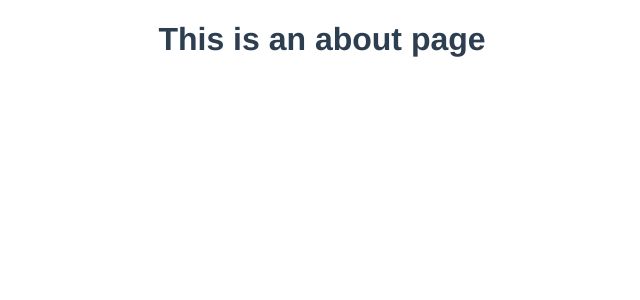
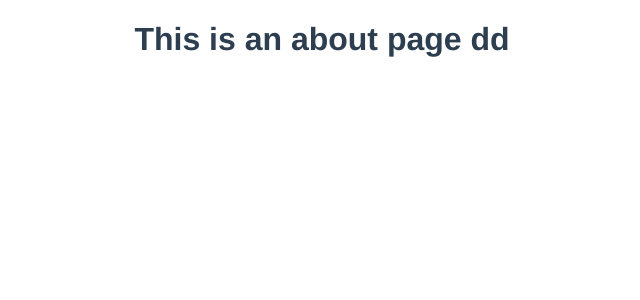
Before and after one commit to svnfox/webapp, a Vue app: page /about in a window 1280 px wide. Shown: the top 300 px of the page, without its empty margins (318-958 px from the left). Built offline with nearby package versions, Linux system fonts and the light colour scheme.

Commit message:
[test]测试提交

```diff
--- a/src/views/About.vue
+++ b/src/views/About.vue
@@ -8,7 +8,7 @@
 import { Component, Provide, Prop, Vue } from 'vue-property-decorator'
 
 export default class About extends Vue {
-  aboutText: string = 'This is an about page'
+  aboutText: string = 'This is an about page dd'
 }
 </script>
 
--- a/src/views/Home.vue
+++ b/src/views/Home.vue
@@ -19,7 +19,7 @@ export default class Home extends Vue {
     name: 'xm',
     age: '22',
   }
-  @Provide() str: string = 'hello world'
+  @Provide() str: string = 'hello world cc'
   @Provide() num: number = 0
 
   // $ref: {
```
